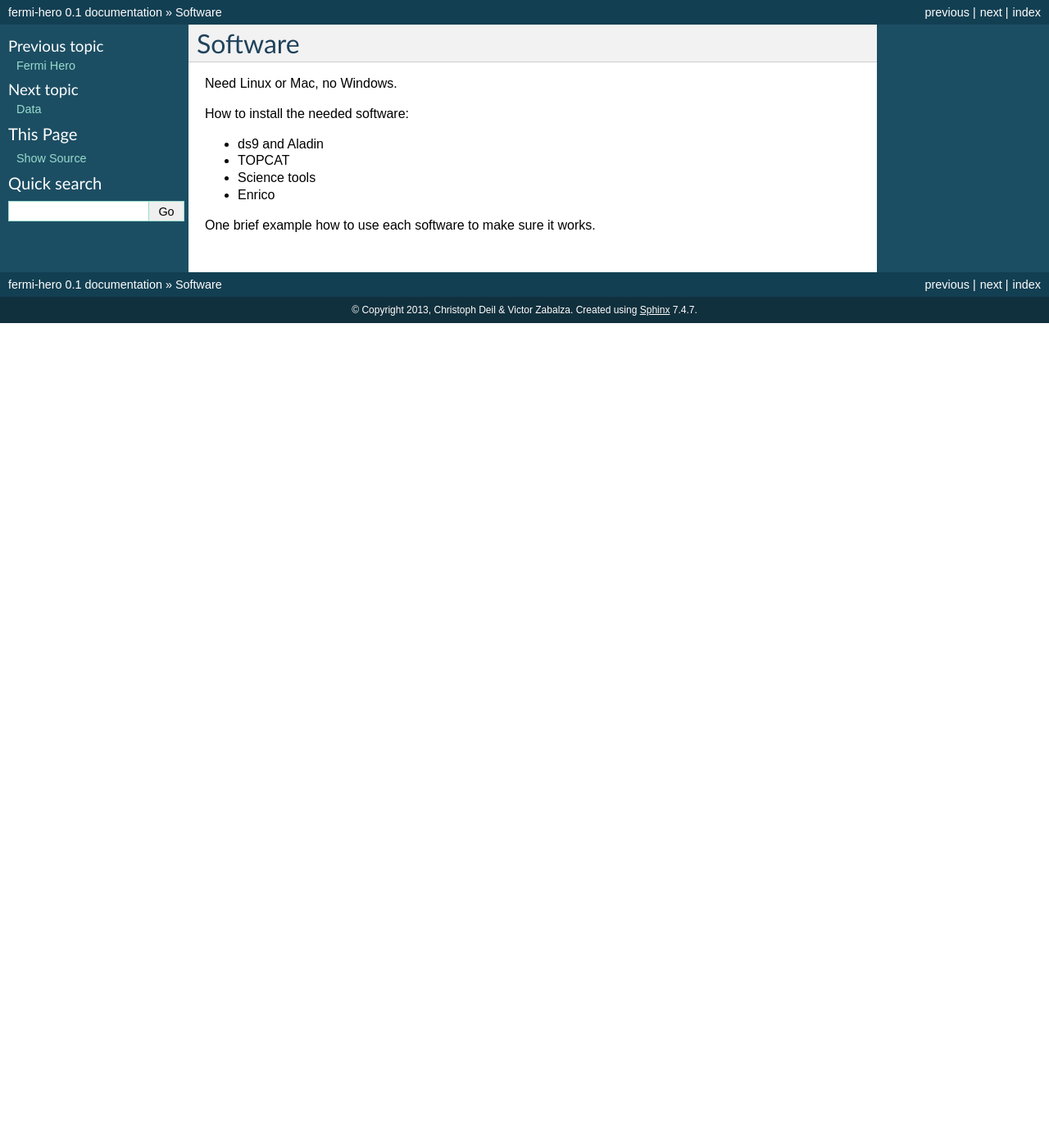
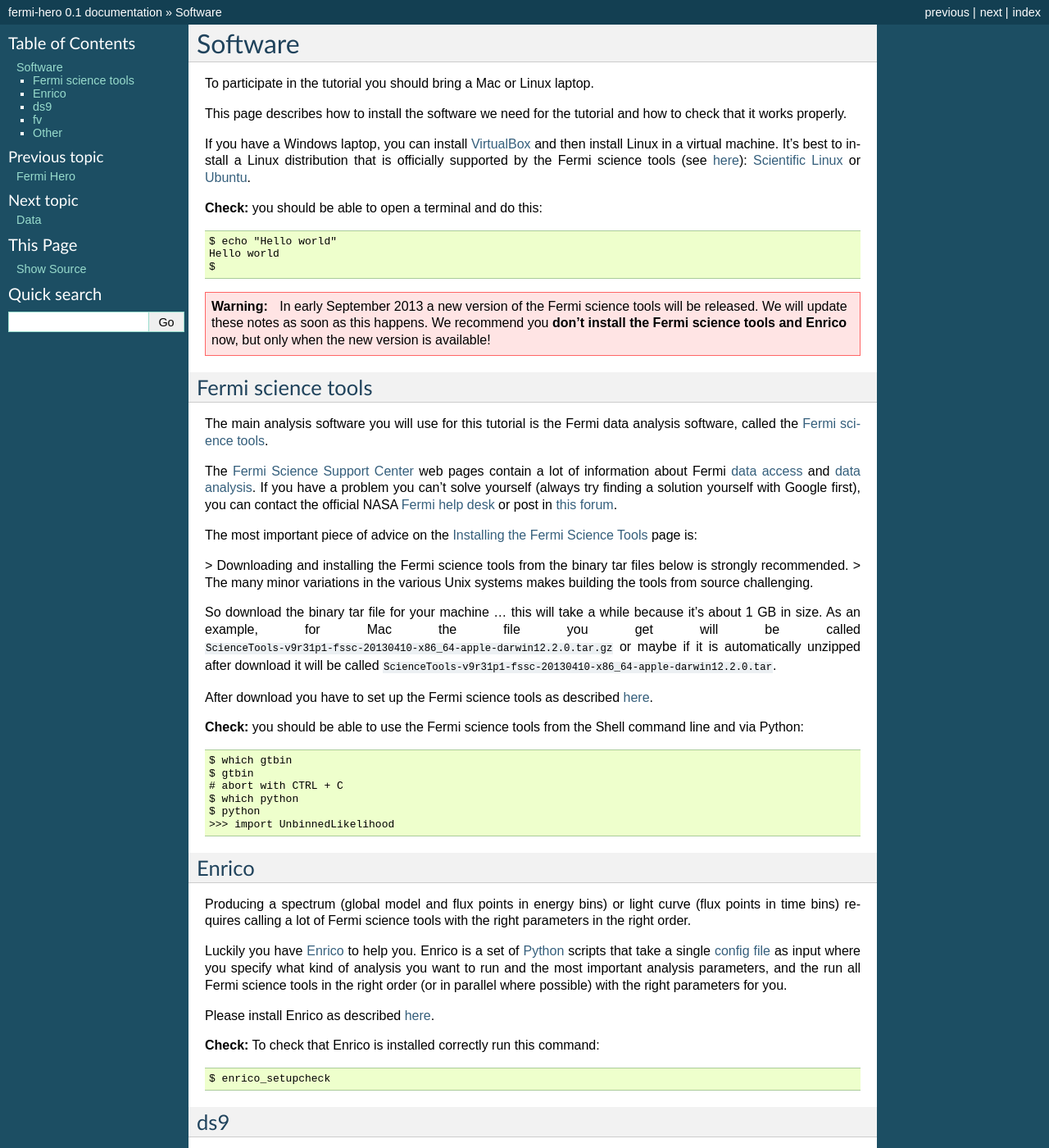
Before and after one commit to gammapy/fermi-hero, a Sphinx documentation site: the page built from docs/software/index.rst, in a window 1280 px wide and 1400 px high. Shown: the whole window at 82% size. Built offline with Sphinx 7.4.7, drawn with Linux system fonts in a browser that asks for light colours; some of the changed text lies outside the part shown.

Commit message:
Add software install instructions

```diff
--- a/docs/software/index.rst
+++ b/docs/software/index.rst
@@ -1,13 +1,116 @@
 Software
 ========
 
-Need Linux or Mac, no Windows.
+To participate in the tutorial you should bring a Mac or Linux laptop.
 
-How to install the needed software:
+This page describes how to install the software we need for the tutorial and how to check that it works properly.
 
-* ds9 and Aladin
-* TOPCAT
-* Science tools
-* Enrico
+If you have a Windows laptop, you can install `VirtualBox <https://www.virtualbox.org>`_
+and then install Linux in a virtual machine. It's best to install a Linux distribution that is officially
+supported by the Fermi science tools (see `here <http://fermi.gsfc.nasa.gov/ssc/data/analysis/software/>`_):
+`Scientific Linux <https://www.scientificlinux.org>`_ or `Ubuntu <http://www.ubuntu.com>`_.
 
-One brief example how to use each software to make sure it works.
+**Check:** you should be able to open a terminal and do this::
+
+   $ echo "Hello world"
+   Hello world
+   $
+
+.. warning:: In early September 2013 a new version of the Fermi science tools will be released.
+   We will update these notes as soon as this happens.
+   We recommend you **don't install the Fermi science tools and Enrico** now, but only when the new version is available!
+
+Fermi science tools
+-------------------
+
+The main analysis software you will use for this tutorial is the Fermi data analysis software, called the
+`Fermi science tools <http://fermi.gsfc.nasa.gov/ssc/data/analysis/software/>`_.
+
+The `Fermi Science Support Center <http://fermi.gsfc.nasa.gov/ssc/>`_ web pages contain a lot of information
+about Fermi `data access <http://fermi.gsfc.nasa.gov/ssc/data/access/>`_ and
+`data analysis <http://fermi.gsfc.nasa.gov/ssc/data/analysis/>`_.
+If you have a problem you can't solve yourself (always try finding a solution yourself with Google first),
+you can contact the official NASA `Fermi help desk <http://fermi.gsfc.nasa.gov/ssc/help/>`_ or post in
+`this forum <https://groups.google.com/forum/#!forum/gammapy_enrico>`_.
+
+The most important piece of advice on the
+`Installing the Fermi Science Tools <http://fermi.gsfc.nasa.gov/ssc/data/analysis/software/>`_ page is:
+
+> Downloading and installing the Fermi science tools from the binary tar files below is strongly recommended.
+> The many minor variations in the various Unix systems makes building the tools from source challenging.
+
+So download the binary tar file for your machine ... this will take a while because it's about 1 GB in size.
+As an example, for Mac the file you get will be called ``ScienceTools-v9r31p1-fssc-20130410-x86_64-apple-darwin12.2.0.tar.gz``
+or maybe if it is automatically unzipped after download it will be called ``ScienceTools-v9r31p1-fssc-20130410-x86_64-apple-darwin12.2.0.tar``.
+
+After download you have to set up the Fermi science tools as described
+`here <http://fermi.gsfc.nasa.gov/ssc/data/analysis/software/README_BINARY_INSTALL_FERMI.txt>`_.
+
+**Check:** you should be able to use the Fermi science tools from the Shell command line and via Python::
+
+   $ which gtbin
+   $ gtbin
+   # abort with CTRL + C
+   $ which python
+   $ python
+   >>> import UnbinnedLikelihood
+
+Enrico
+------
+
+Producing a spectrum (global model and flux points in energy bins) or light curve (flux points in time bins)
+requires calling a lot of Fermi science tools with the right parameters in the right order.
+
+Luckily you have `Enrico  <http://enrico.readthedocs.org/en/latest/index.html>`_ to help you.
+Enrico is a set of `Python <http://www.python.org>`_ scripts that take a single
+`config file <http://enrico.readthedocs.org/en/latest/configfile.html>`_ as input where you specify what
+kind of analysis you want to run and the most important analysis parameters, and the run all Fermi science tools
+in the right order (or in parallel where possible) with the right parameters for you.
+
+Please install Enrico as described `here <http://enrico.readthedocs.org/en/latest/setup.html#install-enrico>`_.
+
+**Check:** To check that Enrico is installed correctly run this command::
+
+   $ enrico_setupcheck
+
+ds9
+---
+
+`SAOImage DS9 <http://hea-www.harvard.edu/RD/ds9/site/Home.html>`_ is one of the best viewers for astronomical
+2D images and 3D cubes ... please download it from `here <http://hea-www.harvard.edu/RD/ds9/site/Download.html>`_.
+
+**Check:** Download and open up the following `FITS <http://fits.gsfc.nasa.gov>`_ files:
+
+* Hubble space telescope image of the Antennae Galaxies
+  (`FITS file <http://www.spacetelescope.org/static/projects/fits_liberator/datasets/antennae/blue.fits>`_ of the 2D image)
+* Fermi LAT diffuse emission model (an outdated version, used here because of the small file size)
+  (`FITS file <http://fermi.gsfc.nasa.gov/ssc/data/analysis/software/aux/gll_iem_v02.fit>`_
+  of the 3D cube with `log(energy)` on the third axis).
+
+If you want:
+
+* Some Hubble space telescope optical images `here <http://www.spacetelescope.org/projects/fits_liberator/datasets_archives/>`_.
+* Some Chandra X-ray observatory X-ray images `here <http://chandra.harvard.edu/photo/openFITS/>`_
+
+fv
+--
+
+`Fv: The Interactive FITS File Editor <http://heasarc.gsfc.nasa.gov/ftools/fv/>`_ is a flexible tool to view and edit
+`FITS <http://fits.gsfc.nasa.gov>`_ files. Use `ds9` as an image viewer and `fv` to look at the content of Fermi event lists
+(called `photon files <http://fermi.gsfc.nasa.gov/ssc/data/analysis/documentation/Cicerone/Cicerone_Data/LAT_Data_Columns.html#PhotonFile>`_).
+
+**Check:** Open up a Fermi event list as described `here <http://fermi.gsfc.nasa.gov/ssc/data/analysis/scitools/explore_latdata.html>`_.
+
+Other
+-----
+
+By now you have all the software you need for the tutorial.
+
+If you would like to continue with gamma-ray data analysis, here are some tools you might find useful and can install if you like:
+
+* `FTOOLS --- A General Package of Software to Manipulate FITS Files <http://heasarc.nasa.gov/ftools/>`_
+  E.g. the `ftlist command line tool <http://heasarc.gsfc.nasa.gov/ftools/caldb/help/ftlist.html>`_
+  is very handy to check what is in a given FITS file.
+* `Aladin --- A FITS image viewer (alternative to ds9) <http://aladin.u-strasbg.fr>`_
+* `Astropy --- A Community Python Library for Astronomy <http://www.astropy.org>`_
+* `APLpy (the Astronomical Plotting Library in Python) <http://aplpy.github.io>`_
```
